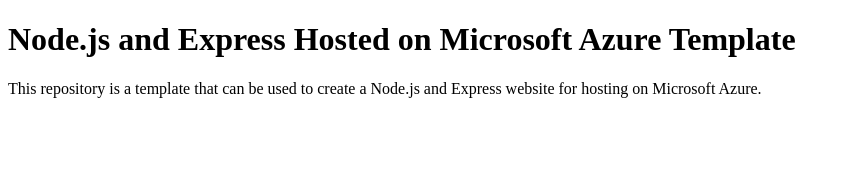
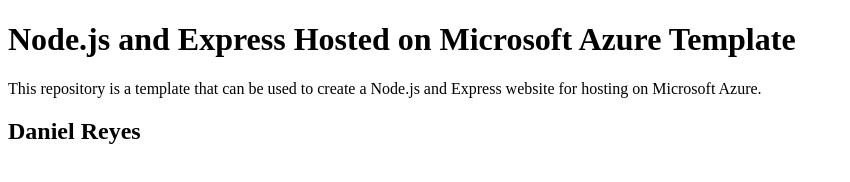
Before and after one commit to smily000/amzeriffic, a website: page client/index.html in a window 1280 px wide. Shown: the whole page, without its empty margins (0-850 px from the left). Drawn offline with Linux system fonts and the light colour scheme.

Commit message:
Update index.html

```diff
--- a/client/index.html
+++ b/client/index.html
@@ -7,5 +7,6 @@
 	<h1>Node.js and Express Hosted on Microsoft Azure Template</h1>
 	<p>This repository is a template that can be used to create a Node.js and Express website for hosting on Microsoft
 	Azure.</p>
+	<h2>Daniel Reyes</h2>
 </body>
 </html>
```
